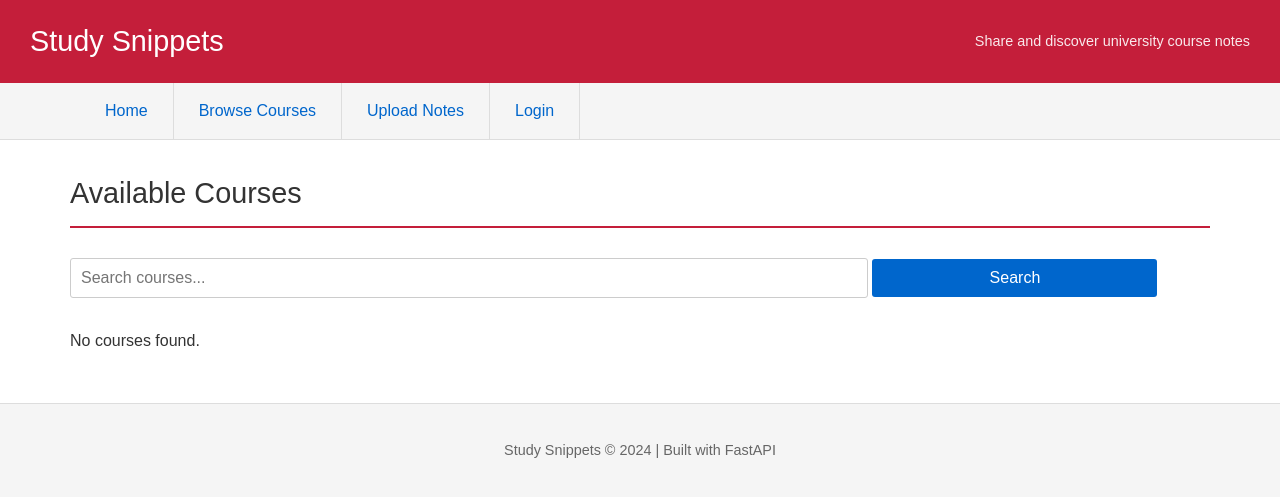
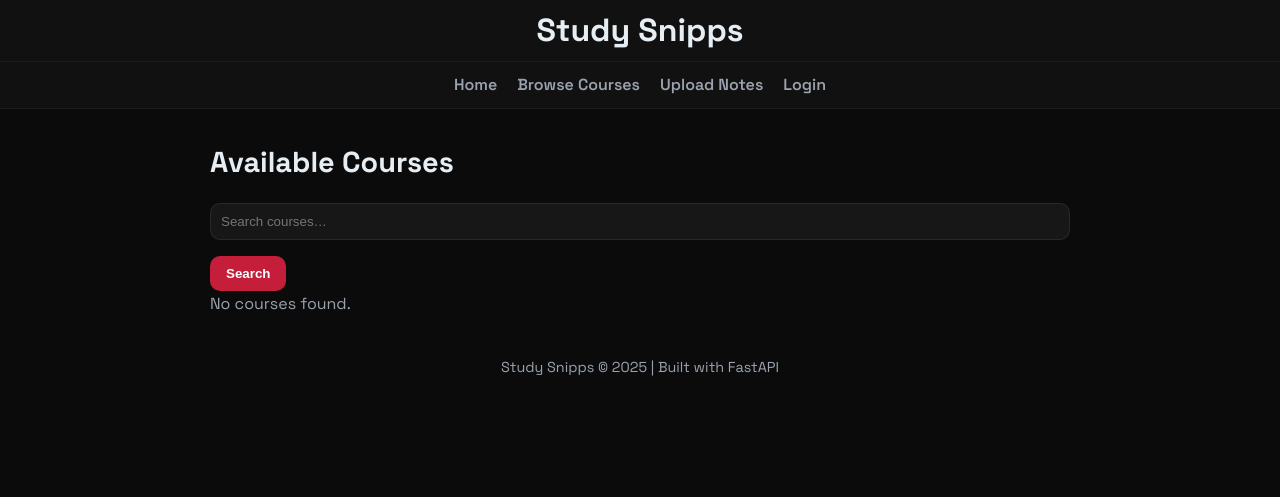
Before and after one commit to pxul1236/Study_Snipps, a FastAPI app: page /course in a window 1280 px wide. Shown: the top 497 px of the page. Run offline with FastAPI, Linux system fonts and the light colour scheme; data that the repository does not hold is empty.

Commit message:
-u frontend

```diff
--- a/static/css/style.css
+++ b/static/css/style.css
@@ -1,236 +1,216 @@
-/* Reset */
+
+/* Import fonts */
+@import url('https://fonts.googleapis.com/css2?family=Space+Grotesk:wght@400;600;700&display=swap');
+
+
+
+/* ------------------------------
+   Global Theme Variables
+------------------------------ */
+:root {
+    --bg: #0b0b0c;
+    --panel: #111;
+    --text: #e6eef3;
+    --muted: #9aa3ad;
+    --accent: #c41e3a;  /* Griffith red */
+    --radius: 10px;
+    --shadow: 0 4px 12px rgba(0,0,0,0.4);
+    --transition: 160ms ease;
+    --maxwidth: 900px;
+    --font-ui: "Space Grotesk", system-ui, Arial;
+}
+
+/* Import fonts */
+@import url('https://fonts.googleapis.com/css2?family=Space+Grotesk:wght@400;600;700&display=swap');
+
+/* ------------------------------
+   Reset + Base
+------------------------------ */
 * {
     margin: 0;
     padding: 0;
     box-sizing: border-box;
 }
 
-/* Body - Clean white background */
 body {
-    font-family: Arial, Helvetica, sans-serif;
-    background-color: #ffffff;
-    color: #333;
+    background: var(--bg);
+    color: var(--text);
+    font-family: var(--font-ui);
     line-height: 1.6;
+    padding-bottom: 60px;
+
 }
 
-/* Header - Red bar like Paul's site */
+/* ------------------------------
+   Header
+------------------------------ */
 header {
-    background-color: #c41e3a;
-    color: white;
-    padding: 15px 30px;
-    display: flex;
-    justify-content: space-between;
-    align-items: center;
+    text-align: center;
+    padding: 5px 10px;
+    border-bottom: 1px solid rgba(255,255,255,0.05);
+    background: var(--panel);
 }
 
 header h1 {
-    font-size: 1.8em;
-    font-weight: normal;
+    font-size: 2rem;
+    font-weight: 700;
 }
 
 header p {
-    font-size: 0.9em;
-    opacity: 0.9;
+    color: var(--muted);
+    margin-top: 6px;
 }
 
-/* Navigation - Simple horizontal */
+/* ------------------------------
+   Navigation
+------------------------------ */
 nav {
-    background-color: #f5f5f5;
-    border-bottom: 1px solid #ddd;
-    padding: 0;
+    background: #111;
+    border-bottom: 1px solid rgba(255,255,255,0.05);
 }
 
 nav ul {
     list-style: none;
     display: flex;
-    max-width: 1200px;
-    margin: 0 auto;
-}
-
-nav li {
-    margin: 0;
+    justify-content: center;
+    padding: 10px 0;
+    gap: 20px;
 }
 
 nav a {
-    display: block;
-    padding: 15px 25px;
-    color: #0066cc;
     text-decoration: none;
-    font-size: 1em;
-    border-right: 1px solid #ddd;
+    color: var(--muted);
+    font-weight: 600;
+    transition: var(--transition);
 }
 
 nav a:hover {
-    background-color: #e8e8e8;
+    color: var(--text);
 }
 
-/* Main content */
+/* ------------------------------
+   Main Content
+------------------------------ */
 main {
-    max-width: 1200px;
+    max-width: var(--maxwidth);
     margin: 30px auto;
-    padding: 0 30px;
+    padding: 0 20px;
+
 }
 
-/* Headings */
 h2 {
-    font-size: 1.8em;
-    margin-bottom: 20px;
-    color: #333;
-    font-weight: normal;
-    border-bottom: 2px solid #c41e3a;
-    padding-bottom: 10px;
+    font-size: 1.8rem;
+    margin-bottom: 10px;
 }
 
 h3 {
-    font-size: 1.3em;
-    margin: 20px 0 10px 0;
-    color: #333;
-    font-weight: normal;
+    margin-top: 20px;
+    font-size: 1.2rem;
+    color: var(--text);
 }
 
-/* Paragraphs */
-p {
-    margin: 15px 0;
+p,
+li {
+    color: var(--muted);
 }
 
-/* Links */
-a {
-    color: #0066cc;
+/* ------------------------------
+   Buttons
+------------------------------ */
+.btn,
+button {
+    display: inline-block;
+    padding: 10px 16px;
+    background: var(--accent);
+    color: white;
+    border-radius: var(--radius);
+    font-weight: 600;
+    border: none;
+    cursor: pointer;
+    transition: var(--transition);
     text-decoration: none;
 }
 
-a:hover {
-    text-decoration: underline;
+.btn:hover,
+button:hover {
+    transform: translateY(-2px);
+    box-shadow: var(--shadow);
 }
 
-a:visited {
-    color: #551a8b;
+/* ------------------------------
+   Input + Forms
+------------------------------ */
+input,
+select,
+textarea {
+    width: 100%;
+    background: #171717;
+    border: 1px solid rgba(255,255,255,0.08);
+    color: var(--text);
+    padding: 10px;
+    border-radius: var(--radius);
+    margin: 8px 0 16px 0;
 }
 
-/* Buttons */
-button, .btn {
-    background-color: #0066cc;
-    color: white;
-    border: none;
-    padding: 10px 20px;
-    font-size: 1em;
-    cursor: pointer;
-    text-decoration: none;
-    display: inline-block;
-    border-radius: 3px;
+textarea {
+    resize: vertical;
 }
 
-button:hover, .btn:hover {
-    background-color: #0052a3;
-    text-decoration: none;
+/* ------------------------------
+   Cards (course list)
+------------------------------ */
+.card {
+    background: #141414;
+    padding: 18px;
+    border-radius: var(--radius);
+    border: 1px solid rgba(255,255,255,0.06);
+    margin-bottom: 18px;
+    transition: var(--transition);
 }
 
-/* Forms */
-input, textarea, select {
-    width: 100%;
-    padding: 10px;
-    margin: 10px 0;
-    border: 1px solid #ccc;
-    font-family: Arial, Helvetica, sans-serif;
-    font-size: 1em;
-    background-color: #fff;
-    border-radius: 3px;
-}
-
-input:focus, textarea:focus, select:focus {
-    outline: none;
-    border-color: #0066cc;
-}
-
-label {
-    font-weight: bold;
-    display: block;
-    margin-top: 15px;
-    color: #333;
-}
-
-/* Course/Note cards */
-.card {
-    background-color: #f9f9f9;
-    border: 1px solid #ddd;
-    padding: 20px;
-    margin: 20px 0;
-    border-radius: 3px;
-}
-
-.card h3 {
-    margin-top: 0;
-    color: #0066cc;
-}
-
-.card h3 a {
-    color: #0066cc;
+.card:hover {
+    transform: translateY(-4px);
+    box-shadow: var(--shadow);
 }
 
 .card-meta {
-    color: #666;
-    font-size: 0.9em;
-    margin: 10px 0;
+    color: var(--muted);
+    font-size: 0.9rem;
+    margin-top: 4px;
 }
 
-/* Lists */
-ul, ol {
-    margin: 20px 0;
-    padding-left: 40px;
+/* ------------------------------
+   Messages
+------------------------------ */
+.message {
+    padding: 12px 16px;
+    border-radius: var(--radius);
+    margin-top: 20px;
+    font-weight: 600;
 }
 
-li {
-    margin: 10px 0;
+.message.error {
+    color: #ffffff;
+    background: rgb(123 119 119 / 32%);
 }
 
-/* Footer */
-footer {
-    background-color: #f5f5f5;
-    border-top: 1px solid #ddd;
-    padding: 20px;
-    margin-top: 50px;
-    text-align: center;
-    color: #666;
-    font-size: 0.9em;
+.message.success {
+    color: #c8ffd0;
+    background: rgba(0,255,0,0.1);
 }
 
-/* Messages */
-.message {
-    padding: 15px;
-    margin: 20px 0;
-    border-radius: 3px;
-    border: 1px solid #ddd;
-}
-
-.error {
-    background-color: #fff0f0;
-    border-color: #ffcccc;
-    color: #cc0000;
-}
-
-.success {
-    background-color: #f0fff0;
-    border-color: #ccffcc;
-    color: #008000;
-}
-
-/* Hidden class */
 .hidden {
     display: none;
 }
 
-/* Home page welcome section */
-.welcome-section {
-    background-color: #f9f9f9;
-    padding: 30px;
-    border-radius: 5px;
-    margin: 30px 0;
+/* ------------------------------
+   Footer
+------------------------------ */
+footer {
+    text-align: center;
+    padding: 10px 10px;
+    margin-top: 0;
+    color: var(--muted);
+    height: 60px;
+    font-size: 0.9rem;
 }
-
-/* Search/Filter section */
-.filter-section {
-    background-color: #f5f5f5;
-    padding: 20px;
-    margin: 20px 0;
-    border-radius: 3px;
-}
--- a/templates/courses.html
+++ b/templates/courses.html
@@ -3,17 +3,26 @@
 <head>
     <meta charset="UTF-8">
     <meta name="viewport" content="width=device-width, initial-scale=1.0">
-    <title>Browse Courses - Study Snippets</title>
-    <link rel="stylesheet" href="/static/css/style.css?v=2">
+    <title>Browse Courses - Study Snipps</title>
+
+    <!-- Favicon -->
     <link rel="icon" type="image/png" href="/static/star.png">
+
+    <!-- Modern Retro Font -->
+    <link href="https://fonts.googleapis.com/css2?family=Space+Grotesk:wght:400;500;600;700&display=swap" rel="stylesheet">
+
+    <link rel="stylesheet" href="/static/css/style.css?v=3">
 </head>
 <body>
-    <header>
-        <h1>Study Snippets</h1>
-        <p>Share and discover university course notes</p>
+
+    <header class="header">
+
+        <div>
+            <h1>Study Snipps</h1>
+        </div>
     </header>
 
-    <nav>
+    <nav class="navbar">
         <ul>
             <li><a href="/">Home</a></li>
             <li><a href="/course">Browse Courses</a></li>
@@ -25,19 +34,19 @@
     <main>
         <h2>Available Courses</h2>
 
-        <!-- Search/Filter -->
-        <div style="margin-bottom: 20px;">
-            <input type="text" id="search" placeholder="Search courses..." style="width: 70%; display: inline-block;">
-            <button onclick="loadCourses()" style="width: 25%;">Search</button>
+        <!-- Search Bar -->
+        <div class="search-bar">
+            <input type="text" id="search" placeholder="Search courses…">
+            <button onclick="loadCourses()" class="btn">Search</button>
         </div>
 
-        <div id="courses-list">
+        <div id="courses-list" class="notes-container">
             <p>Loading courses...</p>
         </div>
     </main>
 
     <footer>
-        <p>Study Snippets &copy; 2024 | Built with FastAPI</p>
+        <p>Study Snipps &copy; 2025 | Built with FastAPI</p>
     </footer>
 
     <script src="/static/js/main.js"></script>
@@ -80,8 +89,9 @@
             }
         }
 
-        // Load courses on page load
+        // Load courses on startup
         loadCourses();
     </script>
+
 </body>
 </html>
```
Also changed, not shown: templates/auth.html (+18 -9 lines), templates/course_detail.html (+20 -11 lines), templates/index.html (+14 -8 lines), templates/upload.html (+18 -10 lines).
